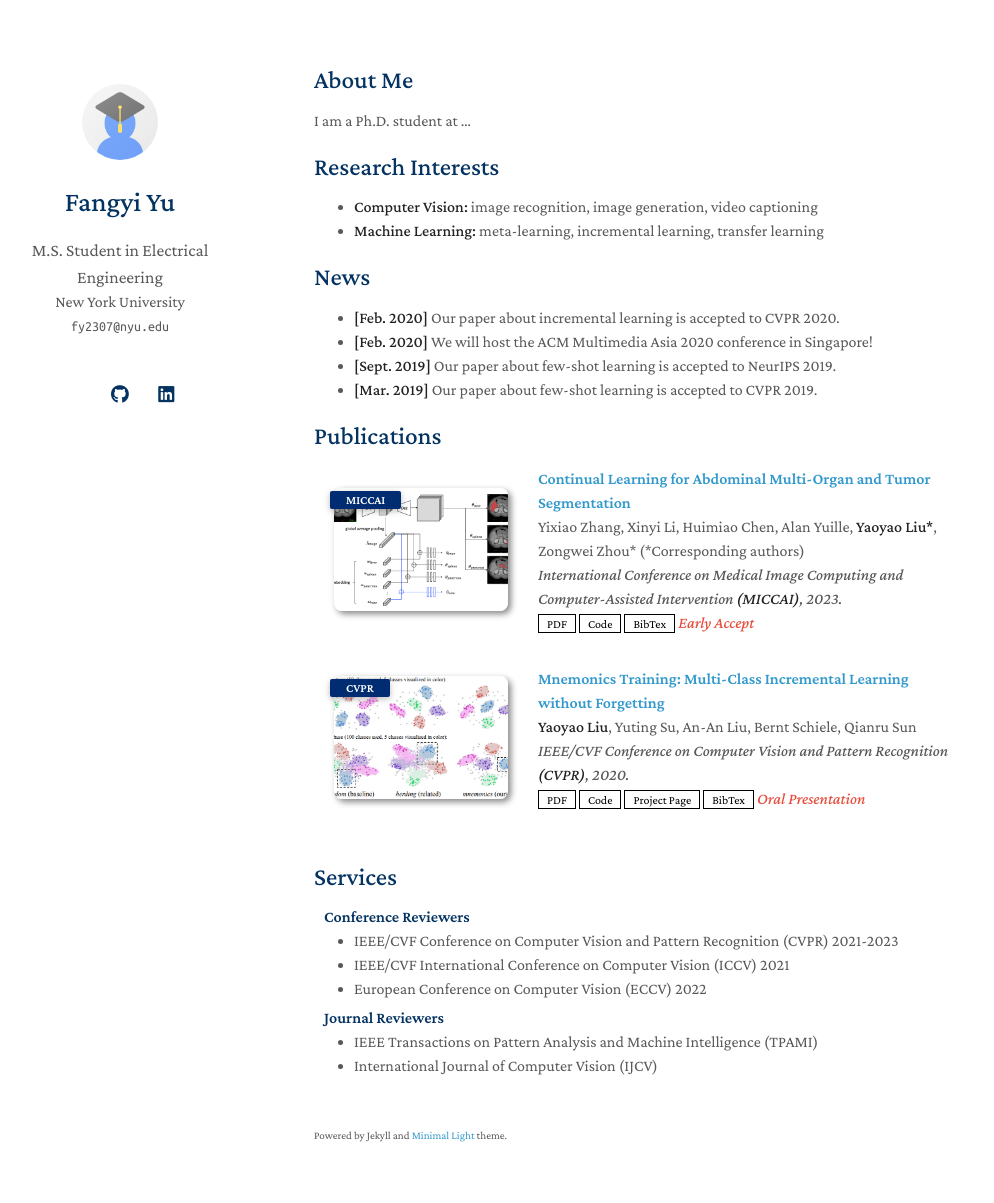
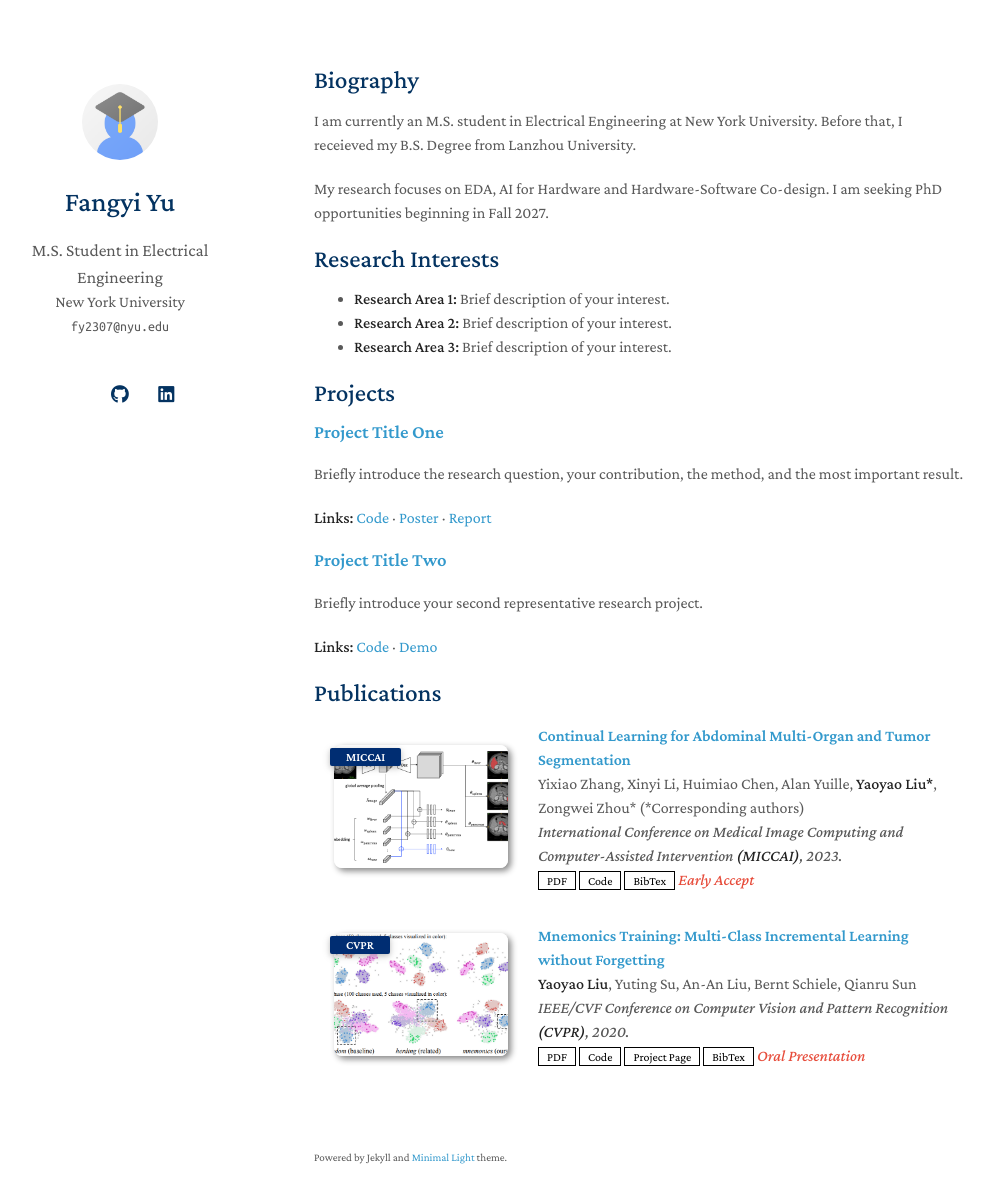
Before and after one commit to fangyiyu02/fangyiyu02.github.io, a Jekyll site: the page built from index.md, in a window 1280 px wide and 1238 px high. Shown: the top 1203 px of the window, without its empty margins (156-1150 px from the left). Built offline with Jekyll 4.4.1, drawn with Linux system fonts in a browser that asks for light colours; a style sheet for code colours, icons or effects is not loaded; our own code applies the rules of GitHub Pages for plain Markdown files.

Commit message:
Revise biography and add project information
Updated biography and research interests sections. Added project details and links.

```diff
--- a/index.md
+++ b/index.md
@@ -2,22 +2,33 @@
 layout: homepage
 ---
 
-## About Me
+## Biography
 
-I am a Ph.D. student at ...
+I am currently an M.S. student in Electrical Engineering at New York University.
+Before that, I receieved my B.S. Degree from Lanzhou University.
+
+My research focuses on EDA, AI for Hardware and Hardware-Software Co-design. I am seeking PhD opportunities beginning
+in Fall 2027.
 
 ## Research Interests
 
-- **Computer Vision:** image recognition, image generation, video captioning
-- **Machine Learning:** meta-learning, incremental learning, transfer learning
+- **Research Area 1:** Brief description of your interest.
+- **Research Area 2:** Brief description of your interest.
+- **Research Area 3:** Brief description of your interest.
 
-## News
+## Projects
 
-- **[Feb. 2020]** Our paper about incremental learning is accepted to CVPR 2020.
-- **[Feb. 2020]** We will host the ACM Multimedia Asia 2020 conference in Singapore!
-- **[Sept. 2019]** Our paper about few-shot learning is accepted to NeurIPS 2019.
-- **[Mar. 2019]** Our paper about few-shot learning is accepted to CVPR 2019.
+### [Project Title One](project-or-github-link)
+
+Briefly introduce the research question, your contribution, the method,
+and the most important result.
+
+**Links:** [Code](github-link) · [Poster](poster-link) · [Report](report-link)
+
+### [Project Title Two](project-or-github-link)
+
+Briefly introduce your second representative research project.
+
+**Links:** [Code](github-link) · [Demo](demo-link)
 
 {% include_relative _includes/publications.md %}
-
-{% include_relative _includes/services.md %}
```
